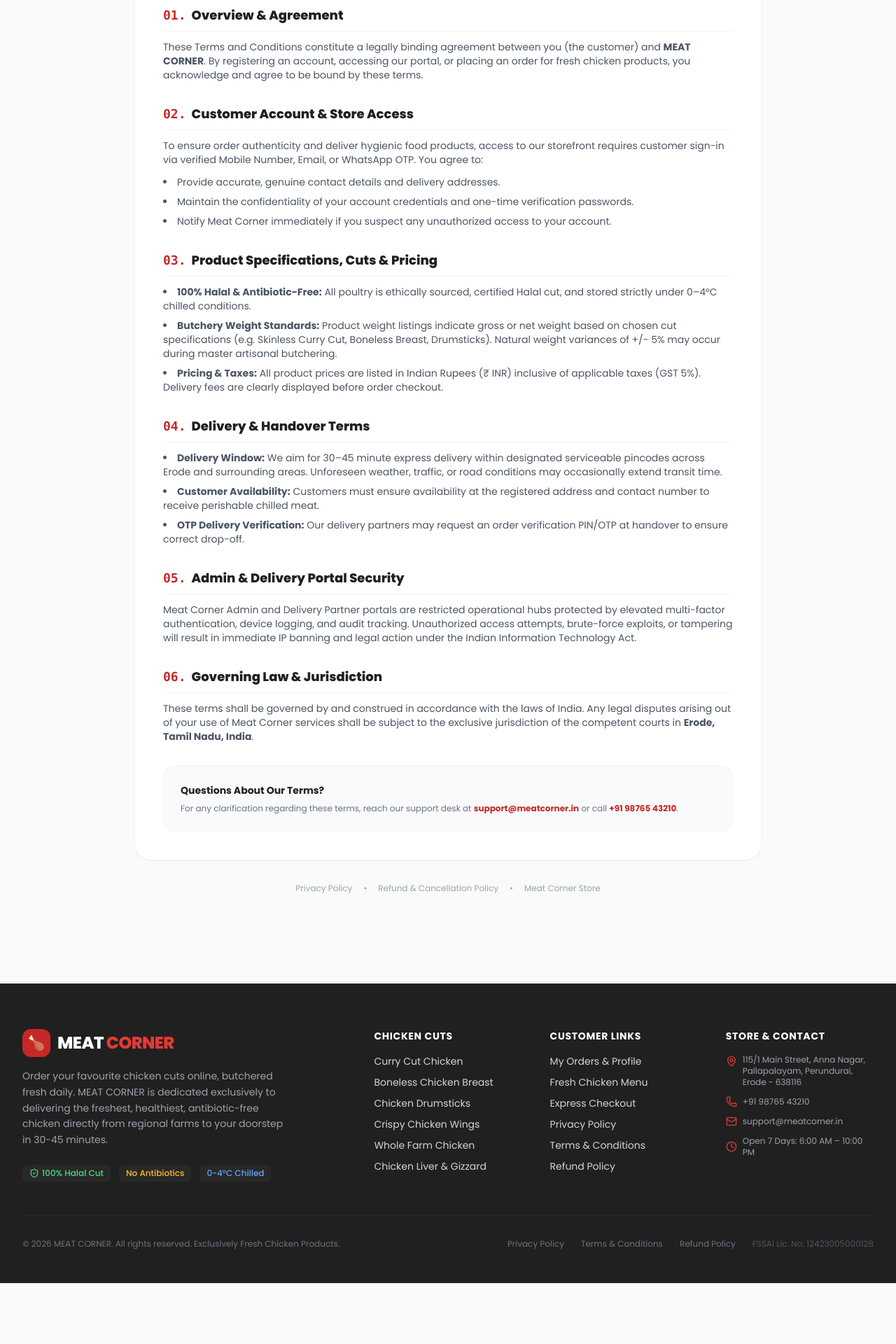
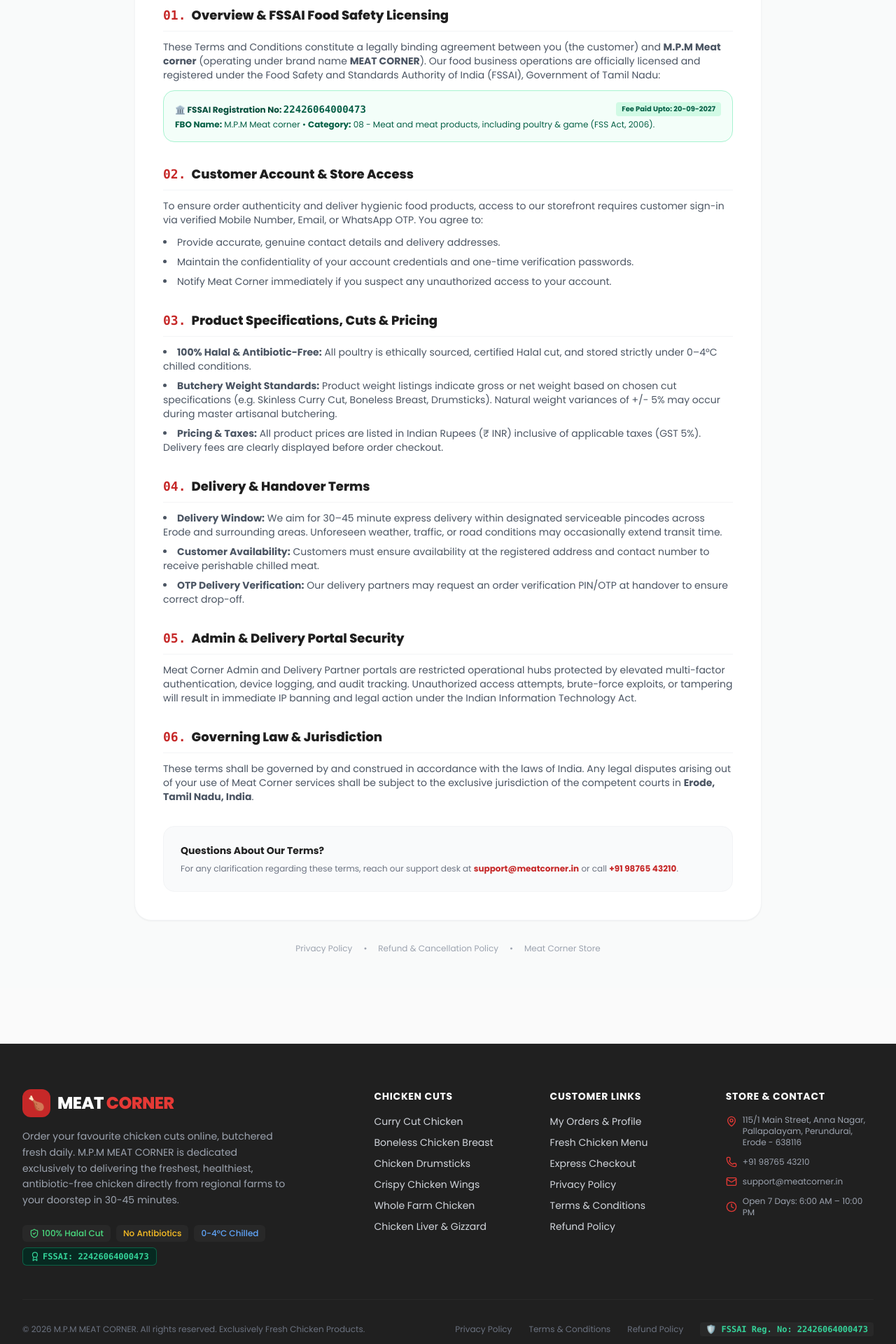
Before and after one commit to vijiyaragavan26/meat-corner, a React (Vite) app in the folder frontend/: page /terms in a window 1280 px wide. Shown: the part 420-2340 px from the top of the page at 70% size. Before the commit the page ends 2253 px from the top, so only its background shows below. Built offline with nearby package versions, Linux system fonts and the light colour scheme; no server answers.

Commit message:
feat(compliance): integrate official FSSAI Registration Certificate No 22426064000473 for M.P.M Meat corner across header, footer, hero, and policies with verification modal

```diff
--- a/frontend/src/components/common/Footer.tsx
+++ b/frontend/src/components/common/Footer.tsx
@@ -1,10 +1,11 @@
-import React from 'react';
+import React, { useState } from 'react';
 import { Link } from 'react-router-dom';
-import { Phone, Mail, MapPin, Clock, ShieldCheck, Heart, ArrowUpRight } from 'lucide-react';
+import { Phone, Mail, MapPin, Clock, ShieldCheck, Heart, ArrowUpRight, X, CheckCircle2, Award } from 'lucide-react';
 import { useLanguage } from '../../contexts/LanguageContext';
 
 export const Footer: React.FC = () => {
   const { t } = useLanguage();
+  const [showFssaiModal, setShowFssaiModal] = useState(false);
 
   return (
     <footer className="bg-charcoal text-gray-300 pt-16 pb-12 border-t border-charcoal-600 mt-20">
@@ -22,10 +23,10 @@ export const Footer: React.FC = () => {
               </div>
             </Link>
             <p className="text-sm text-gray-400 max-w-sm leading-relaxed">
-              {t('brand_sub')} MEAT CORNER is dedicated exclusively to delivering the freshest, healthiest,
+              {t('brand_sub')} M.P.M MEAT CORNER is dedicated exclusively to delivering the freshest, healthiest,
               antibiotic-free chicken directly from regional farms to your doorstep in 30-45 minutes.
             </p>
-            <div className="flex items-center space-x-3 pt-2 text-xs text-gray-400">
+            <div className="flex flex-wrap items-center gap-2 pt-2 text-xs text-gray-400">
               <span className="inline-flex items-center px-2.5 py-1 rounded-md bg-charcoal-600 text-green-400 font-medium">
                 <ShieldCheck className="w-3.5 h-3.5 mr-1" />
                 100% Halal Cut
@@ -36,6 +37,15 @@ export const Footer: React.FC = () => {
               <span className="inline-flex items-center px-2.5 py-1 rounded-md bg-charcoal-600 text-blue-400 font-medium">
                 0-4°C Chilled
               </span>
+              <button
+                type="button"
+                onClick={() => setShowFssaiModal(true)}
+                className="inline-flex items-center px-2.5 py-1 rounded-md bg-emerald-950/80 hover:bg-emerald-900 text-emerald-400 border border-emerald-500/40 font-mono font-bold transition cursor-pointer"
+                title="Click to view official FSSAI Registration Certificate"
+              >
+                <Award className="w-3.5 h-3.5 mr-1 text-emerald-400" />
+                FSSAI: 22426064000473
+              </button>
             </div>
           </div>
 
@@ -138,15 +148,101 @@ export const Footer: React.FC = () => {
         </div>
 
         <div className="pt-8 flex flex-col md:flex-row justify-between items-center text-xs text-gray-500">
-          <p>© 2026 MEAT CORNER. All rights reserved. Exclusively Fresh Chicken Products.</p>
+          <p>© 2026 M.P.M MEAT CORNER. All rights reserved. Exclusively Fresh Chicken Products.</p>
           <div className="flex flex-wrap items-center gap-x-6 gap-y-2 mt-4 md:mt-0">
             <Link to="/privacy-policy" className="hover:text-white transition">Privacy Policy</Link>
             <Link to="/terms-and-conditions" className="hover:text-white transition">Terms & Conditions</Link>
             <Link to="/refund-policy" className="hover:text-white transition">Refund Policy</Link>
-            <span className="text-gray-600">FSSAI Lic. No: 12423005000128</span>
+            <button
+              type="button"
+              onClick={() => setShowFssaiModal(true)}
+              className="inline-flex items-center space-x-1 font-mono text-emerald-400 hover:text-emerald-300 font-bold bg-charcoal-600 hover:bg-charcoal-700 px-2 py-0.5 rounded transition cursor-pointer"
+            >
+              <span>🛡️ FSSAI Reg. No: 22426064000473</span>
+            </button>
           </div>
         </div>
       </div>
+
+      {/* Official FSSAI Registration Certificate Modal */}
+      {showFssaiModal && (
+        <div className="fixed inset-0 z-50 bg-black/75 backdrop-blur-sm flex items-center justify-center p-4">
+          <div className="bg-white text-charcoal w-full max-w-lg rounded-3xl p-6 shadow-2xl border border-gray-100 max-h-[90vh] overflow-y-auto space-y-5">
+            <div className="flex justify-between items-start pb-4 border-b border-gray-100">
+              <div className="flex items-center space-x-3">
+                <div className="w-12 h-12 rounded-2xl bg-emerald-50 text-emerald-700 border border-emerald-200 flex items-center justify-center font-bold text-xl shrink-0">
+                  🏛️
+                </div>
+                <div>
+                  <div className="flex items-center space-x-1.5 text-[10px] font-bold text-emerald-700 uppercase tracking-wider">
+                    <CheckCircle2 className="w-3.5 h-3.5 text-emerald-600" />
+                    <span>Government of Tamil Nadu • Food Safety Wing</span>
+                  </div>
+                  <h3 className="font-black text-lg text-charcoal">FSSAI Registration Certificate</h3>
+                  <p className="text-[11px] text-gray-500">Under Food Safety and Standards Act, 2006</p>
+                </div>
+              </div>
+              <button
+                onClick={() => setShowFssaiModal(false)}
+                className="p-1.5 rounded-full hover:bg-gray-100 text-gray-400 hover:text-gray-600 transition"
+              >
+                <X className="w-5 h-5" />
+              </button>
+            </div>
+
+            {/* Certificate Details Card */}
+            <div className="bg-emerald-50/50 rounded-2xl p-4 border border-emerald-200 space-y-3">
+              <div className="flex justify-between items-center pb-2 border-b border-emerald-200">
+                <span className="text-xs font-bold text-gray-500 uppercase tracking-wider">Registration Number</span>
+                <span className="font-mono font-black text-emerald-800 text-sm bg-white px-2.5 py-1 rounded-xl border border-emerald-300 shadow-sm">
+                  22426064000473
+                </span>
+              </div>
+
+              <div className="grid grid-cols-1 sm:grid-cols-2 gap-3 text-xs">
+                <div>
+                  <span className="text-gray-400 font-bold block text-[10px] uppercase">Food Business Operator (FBO)</span>
+                  <span className="font-extrabold text-charcoal text-sm">M.P.M Meat corner</span>
+                </div>
+                <div>
+                  <span className="text-gray-400 font-bold block text-[10px] uppercase">Kind of Business (KOB)</span>
+                  <span className="font-bold text-charcoal">Retailer (Fresh Poultry)</span>
+                </div>
+                <div>
+                  <span className="text-gray-400 font-bold block text-[10px] uppercase">Food Category</span>
+                  <span className="font-semibold text-charcoal">08 - Meat and meat products, including poultry & game</span>
+                </div>
+                <div>
+                  <span className="text-gray-400 font-bold block text-[10px] uppercase">Registration Validity</span>
+                  <span className="font-bold text-emerald-700">Valid Upto: 20-09-2027</span>
+                </div>
+              </div>
+
+              <div className="pt-2 border-t border-emerald-200 text-xs">
+                <span className="text-gray-400 font-bold block text-[10px] uppercase">Registered Premises Address</span>
+                <span className="font-medium text-gray-700 block mt-0.5">
+                  115/1 MainStreet, Anna Nagar, Pallapalayam, Perundurai, Erode, Tamil Nadu - 638116
+                </span>
+              </div>
+            </div>
+
+            {/* Compliance Note */}
+            <div className="bg-gray-50 rounded-xl p-3 text-[11px] text-gray-500 space-y-1">
+              <p className="font-semibold text-gray-700">✓ 100% Certified Food Safety Compliance</p>
+              <p>
+                This establishment complies with the hygienic, safety, and cold-chain storage mandates of the Food Safety and Standards Authority of India (FSSAI).
+              </p>
+            </div>
+
+            <button
+              onClick={() => setShowFssaiModal(false)}
+              className="w-full bg-charcoal hover:bg-black text-white font-bold py-2.5 rounded-xl text-xs transition"
+            >
+              Close Verification Certificate
+            </button>
+          </div>
+        </div>
+      )}
     </footer>
   );
 };
--- a/frontend/src/components/common/Header.tsx
+++ b/frontend/src/components/common/Header.tsx
@@ -46,7 +46,7 @@ export const Header: React.FC = () => {
           <div className="flex items-center space-x-4">
             <span className="flex items-center font-medium">
               <span className="inline-block w-2 h-2 rounded-full bg-green-400 mr-2 animate-pulse"></span>
-              {t('freshness_guarantee')} • Halal Certified
+              {t('freshness_guarantee')} • Halal Certified • FSSAI Reg: 22426064000473
             </span>
             <span className="text-brand-200">|</span>
             <span className="text-brand-100">⚡ {t('express_delivery')}</span>
--- a/frontend/src/pages/customer/HomePage.tsx
+++ b/frontend/src/pages/customer/HomePage.tsx
@@ -108,7 +108,7 @@ export const HomePage: React.FC = () => {
               </div>
 
               {/* Trust Badges */}
-              <div className="grid grid-cols-3 gap-4 pt-6 border-t border-white/10 text-xs">
+              <div className="grid grid-cols-2 sm:grid-cols-4 gap-4 pt-6 border-t border-white/10 text-xs">
                 <div>
                   <p className="font-extrabold text-white text-base">100%</p>
                   <p className="text-gray-400">Halal Certified</p>
@@ -120,6 +120,10 @@ export const HomePage: React.FC = () => {
                 <div>
                   <p className="font-extrabold text-white text-base">Zero</p>
                   <p className="text-gray-400">Antibiotic Residue</p>
+                </div>
+                <div>
+                  <p className="font-extrabold text-emerald-400 text-base">FSSAI</p>
+                  <p className="text-gray-300 font-mono text-[10px]">22426064000473</p>
                 </div>
               </div>
             </div>
--- a/frontend/src/pages/legal/PrivacyPolicyPage.tsx
+++ b/frontend/src/pages/legal/PrivacyPolicyPage.tsx
@@ -44,7 +44,7 @@ export const PrivacyPolicyPage: React.FC = () => {
               <span>Introduction & Commitment</span>
             </h2>
             <p className="text-gray-600 text-xs sm:text-sm">
-              At <strong>MEAT CORNER</strong> (operating from 115/1 Main Street, Anna Nagar, Pallapalayam, Perundurai, Erode - 638116, Tamil Nadu), we are passionately committed to protecting your privacy and safeguarding your personal information. This Privacy Policy details how we collect, process, store, and protect your information when you browse our storefront, register an account, or order fresh chicken cuts for express home delivery.
+              At <strong>M.P.M Meat corner</strong> (operating under brand name <strong>MEAT CORNER</strong>, FSSAI Registration No: <strong className="font-mono text-emerald-700">22426064000473</strong>, located at 115/1 Main Street, Anna Nagar, Pallapalayam, Perundurai, Erode - 638116, Tamil Nadu), we are passionately committed to protecting your privacy and safeguarding your personal information. This Privacy Policy details how we collect, process, store, and protect your information when you browse our storefront, register an account, or order fresh chicken cuts for express home delivery.
             </p>
           </section>
 
--- a/frontend/src/pages/legal/TermsPage.tsx
+++ b/frontend/src/pages/legal/TermsPage.tsx
@@ -41,11 +41,20 @@ export const TermsPage: React.FC = () => {
           <section className="space-y-3">
             <h2 className="text-lg font-black text-charcoal flex items-center space-x-2 border-b border-gray-100 pb-2">
               <span className="text-brand-700 font-mono">01.</span>
-              <span>Overview & Agreement</span>
+              <span>Overview & FSSAI Food Safety Licensing</span>
             </h2>
             <p className="text-gray-600 text-xs sm:text-sm">
-              These Terms and Conditions constitute a legally binding agreement between you (the customer) and <strong>MEAT CORNER</strong>. By registering an account, accessing our portal, or placing an order for fresh chicken products, you acknowledge and agree to be bound by these terms.
+              These Terms and Conditions constitute a legally binding agreement between you (the customer) and <strong>M.P.M Meat corner</strong> (operating under brand name <strong>MEAT CORNER</strong>). Our food business operations are officially licensed and registered under the Food Safety and Standards Authority of India (FSSAI), Government of Tamil Nadu:
             </p>
+            <div className="p-4 rounded-2xl bg-emerald-50/60 border border-emerald-200 text-xs space-y-1">
+              <div className="flex flex-wrap items-center justify-between gap-2">
+                <span className="font-bold text-emerald-900">🏛️ FSSAI Registration No: <strong className="font-mono text-sm text-emerald-800">22426064000473</strong></span>
+                <span className="bg-emerald-100 text-emerald-800 font-bold px-2 py-0.5 rounded text-[10px]">Fee Paid Upto: 20-09-2027</span>
+              </div>
+              <p className="text-emerald-800">
+                <strong>FBO Name:</strong> M.P.M Meat corner • <strong>Category:</strong> 08 - Meat and meat products, including poultry & game (FSS Act, 2006).
+              </p>
+            </div>
           </section>
 
           {/* Section 2 */}
```
